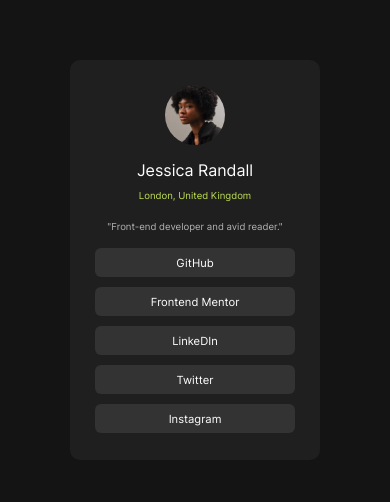
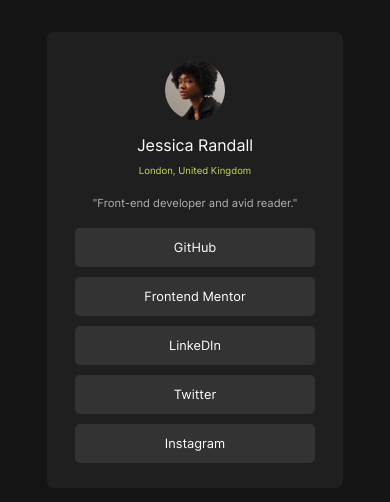
Before and after one commit to CarlosAdryan/projeto-perfil-social, a plain HTML site: page index.html in a window 390 px wide. Shown: the part 162-664 px from the top of the page. Drawn offline with Linux system fonts and the light colour scheme.

Commit message:
Media query adicionado

```diff
--- a/estilo/style.css
+++ b/estilo/style.css
@@ -46,10 +46,10 @@
 
 section > p {
     color: #b3b3b3;
-    font-size: 0.6em;
+    font-size: 0.7em;
     text-align: center;
     padding-top: 10px;
-    margin-bottom: 16px;
+    margin-bottom: 18px;
 }
 
 main {
@@ -58,10 +58,10 @@
     top: 50%;
     left: 50%;
     transform: translate(-50%, -50%);
-    padding: 25px;
-    border-radius: 10px;
-    width: 200px;
-    height: 350px;
+    padding: 28px;
+    border-radius: 7px;
+    width: 240px;
+    height: 400px;
 
 }
 
@@ -75,10 +75,10 @@
     color: white;
     background-color: #333333;
     text-align: center;
-    border-radius: 6px;
+    border-radius: 5px;
     margin-bottom: 10px;
-    padding: 7.5px;
-    font-size: .7em;
+    padding: 12px;
+    font-size: .8em;
 }
 
 menu > ul > li > a:hover {
@@ -86,12 +86,14 @@
     color: black;
 }
 
-/*display: block;
-    text-decoration:none ;
-    color: white;
-    font-family: Arial, Helvetica, sans-serif;
-    background-color: #333333;
-    border-radius: 4px;
-    text-align: center;
-    font-size: 0.6em;
-    width: 150px;
+@media screen and (max-width: 300px){
+    main {
+        width: 215px;
+        height: 380px;
+        padding: 20px;
+    }
+    menu > ul > li > a {
+        padding: 8.6px;
+        font-size: .9em;
+    }
+}
--- /dev/null
+++ b/mediaquery.css
@@ -0,0 +1,5 @@
+@charset "UTF-8";
+
+@media screen and (min-widt: 1200px){
+
+}
```
